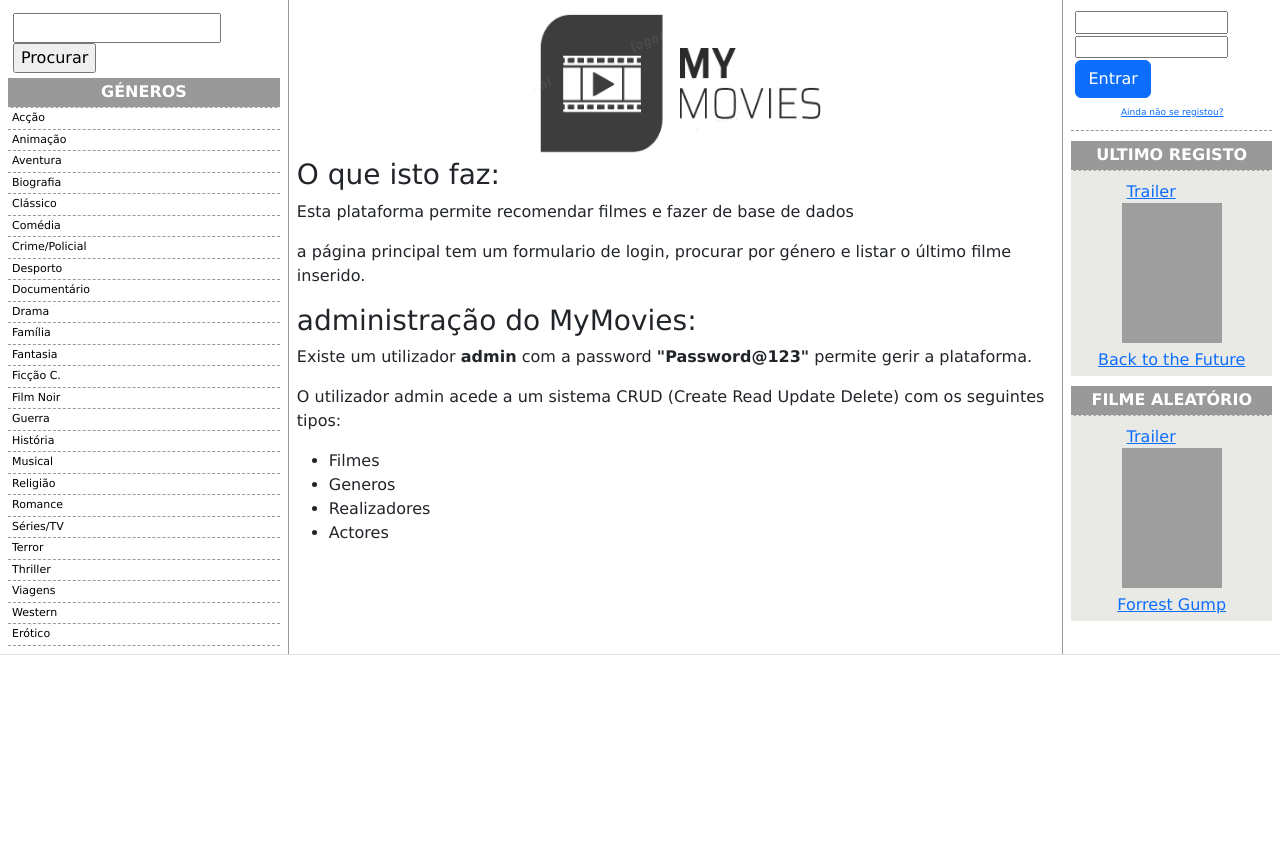
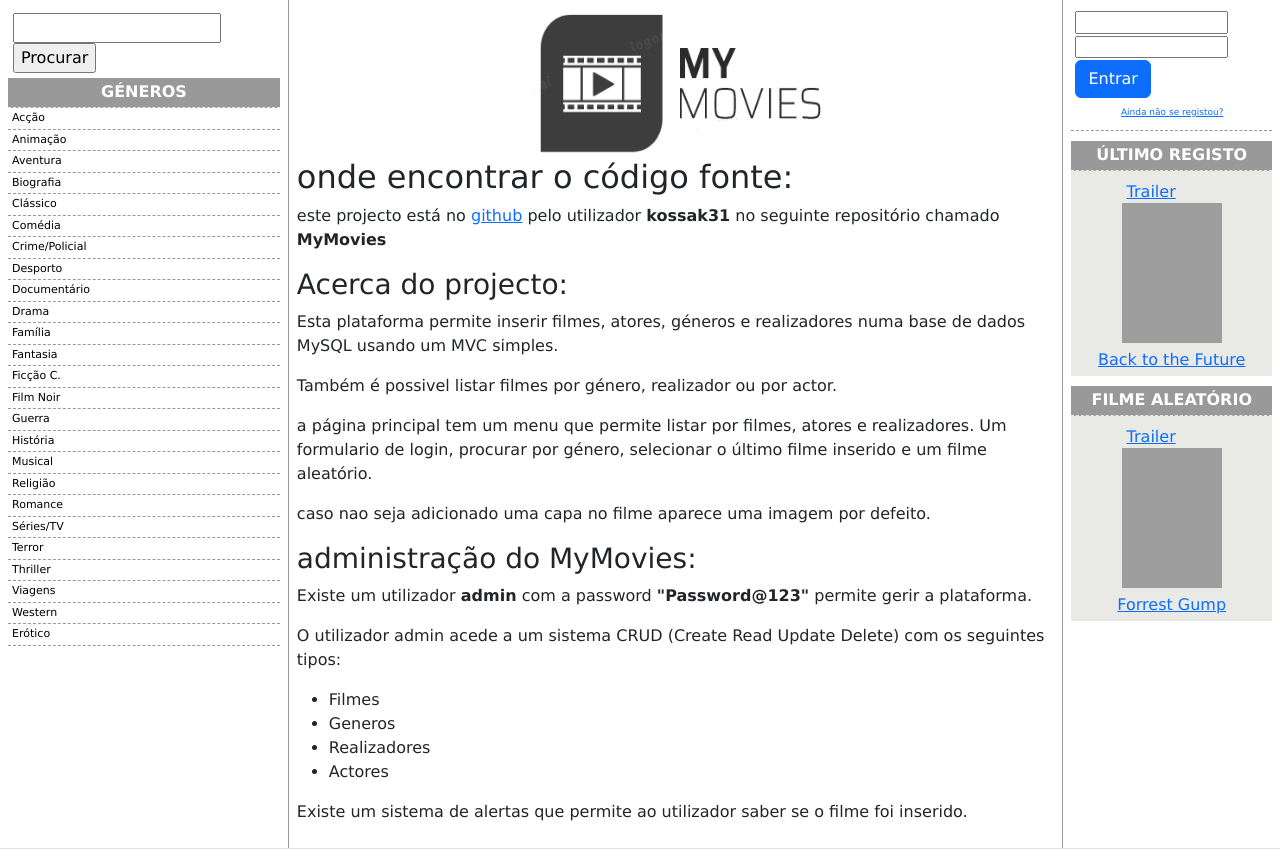
Before and after one commit to kossak31/MyMovies, a PHP site: page /Movies/ in a window 1280 px wide. Shown: the part 56-921 px from the top of the page. Before the commit the page ends 711 px from the top, so only its background shows below. Run offline with PHP 8.4, Linux system fonts and the light colour scheme; data comes from the database, SQL or seed files in the repository; grey boxes are pictures that could not be loaded.

Commit message:
add search and info

```diff
--- a/routes.php
+++ b/routes.php
@@ -85,6 +85,10 @@ $router->get('status', function () {
 
 
 
+$router->get('search\?search\=(\w+)', function () {
+    require 'controllers/search.php';
+});
+
 $router->get('genero/(\d+)', function ($id) {
     require 'controllers/genres/genres.show.php';
 });
--- a/src/Database/QueryBuilder.php
+++ b/src/Database/QueryBuilder.php
@@ -147,6 +147,12 @@ class QueryBuilder
 
 
 
+    public function searchByName($table, $name, $class = "StdClass")
+    {
+        $stmt = $this->pdo->prepare("SELECT * FROM $table WHERE name LIKE :name");
+        $stmt->execute(['name' => '%' . $name . '%']);
+        return $stmt->fetchAll(PDO::FETCH_CLASS, $class);
+    }
 
 
 
--- a/views/menu.php
+++ b/views/menu.php
@@ -5,7 +5,7 @@
     <meta charset="UTF-8">
     <meta http-equiv="X-UA-Compatible" content="IE=edge">
     <meta name="viewport" content="width=device-width, initial-scale=1">
-    <title>Inicio</title>
+    <title>MyMovies</title>
     <link href="https://cdn.jsdelivr.net/npm/bootstrap@5.2.2/dist/css/bootstrap.min.css" rel="stylesheet" integrity="sha384-Zenh87qX5JnK2Jl0vWa8Ck2rdkQ2Bzep5IDxbcnCeuOxjzrPF/et3URy9Bv1WTRi" crossorigin="anonymous">
 </head>
 
@@ -119,8 +119,8 @@
             <td class="maintdleft">
 
                 <div class="menuleft">
-                    <form action="" style="margin: 5px;">
-                        <input type="search" name="search" id="">
+                    <form action="search" id="search" style="margin: 5px;">
+                        <input id="procurar" type="text" name="search">
                         <input type="submit" value="Procurar">
                     </form>
 
@@ -141,16 +141,23 @@
             </td>
             <td class="maintd">
                 <div id="news">
-
+                    <?php if (!isset($_GET['search'])) : ?>
                         <div class="d-flex justify-content-center">
                             <img src="logo/logo.png" alt="logo" width="300px" height="150px">
 
                         </div>
 
-                    <h3>O que isto faz:</h3>
+                        <h2>onde encontrar o código fonte:</h2>
+                        <p> este projecto está no <a href="https://github.com/kossak31/MyMovies">github</a> pelo utilizador <b>kossak31</b> no seguinte repositório chamado <b>MyMovies</b></p>
 
-                    <p>Esta plataforma permite recomendar filmes e fazer de base de dados</p>
-                    <p>a página principal tem um formulario de login, procurar por género e listar o último filme inserido.</p>
+                        <h3>Acerca do projecto:</h3>
+
+                        <p>Esta plataforma permite inserir filmes, atores, géneros e realizadores numa base de dados MySQL usando um MVC simples.</p>
+                        <p>Também é possivel listar filmes por género, realizador ou por actor.</p>
+                        <p>a página principal tem um menu que permite listar por filmes, atores e realizadores.
+                            Um formulario de login, procurar por género, selecionar o último filme inserido e um filme aleatório.</p>
+
+                        <p>caso nao seja adicionado uma capa no filme aparece uma imagem por defeito.</p>
 
                         <h3>administração do MyMovies:</h3>
                         <p>Existe um utilizador <b>admin</b> com a password <b>"Password@123"</b> permite gerir a plataforma.</p>
@@ -163,7 +170,24 @@
                             <li>Actores</li>
                         </ul>
 
+                        <p>Existe um sistema de alertas que permite ao utilizador saber se o filme foi inserido.</p>
 
+
+                    <?php else : ?>
+                        <?php foreach ($searchByName as $search):?>
+                            <div class="card" style="width: 18rem;">
+                                <img src="<?php echo $search->id ?>" class="card-img-top" alt="...">
+                                <div class="card-body">
+                                    <h5 class="card-title
+                                    "><?php echo $search->name ?></h5>
+
+                                    <a href="<?php echo route('filmes/' . $search->id) ?>" class="btn btn-primary">Ver mais</a>
+                                </div>
+                            </div>
+                        <?php endforeach ?>
+
+
+                    <?php endif ?>
                 </div>
             </td>
             <td class="maintdright">
@@ -198,7 +222,7 @@
 
 
                 <?php if (isset($lastMovie->id)) : ?>
-                    <div class="menuside" style="border-right-width: 0px; margin-top: 10px; text-align: center;">Ultimo registo</div>
+                    <div class="menuside" style="border-right-width: 0px; margin-top: 10px; text-align: center;">Último registo</div>
                     <table>
                         <tr>
                         <tr align="center">
@@ -248,6 +272,7 @@
 
 
 
+
 </body>
 
 </html>
```
Also changed, not shown: controllers/search.php (added, +18 -0 lines). Lines whose indentation alone changed are shown as unchanged.
